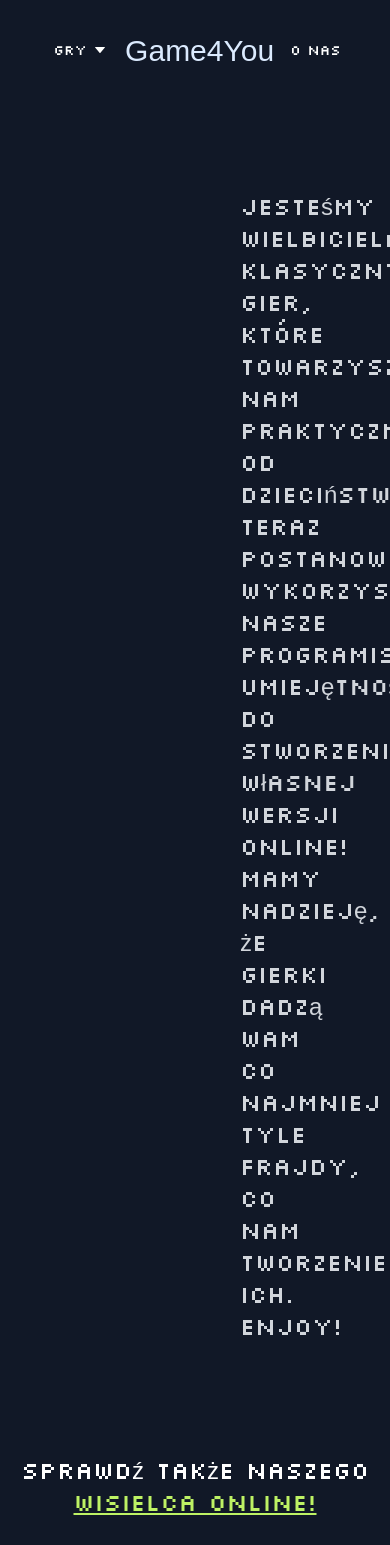
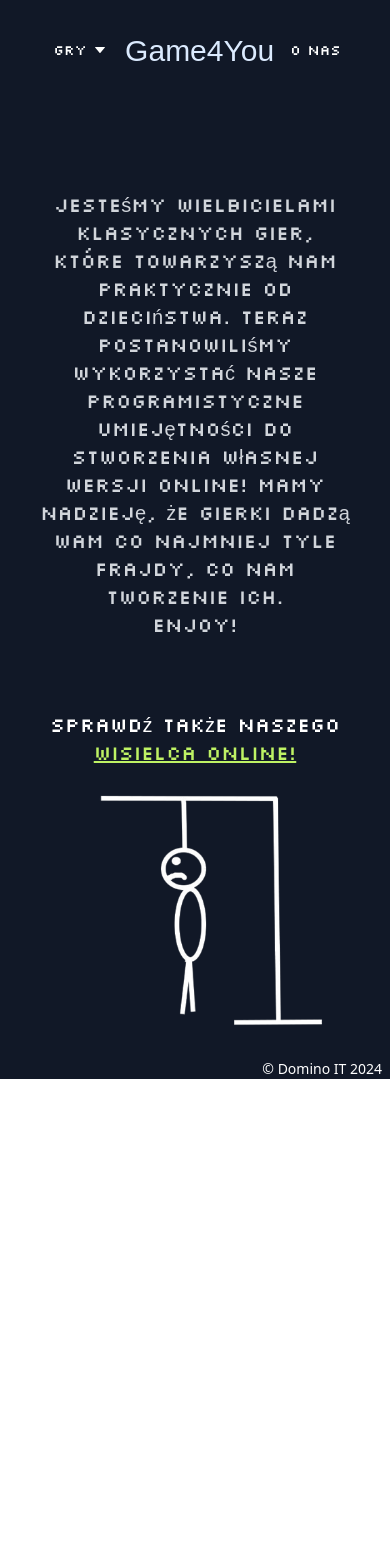
Before and after one commit to DominoxB/Game4You, a Vue app: page /AboutUs in a window 390 px wide. Shown: the top 1545 px of the page. After the commit the page ends 1079 px from the top, so only its background shows below. Built offline with nearby package versions, Linux system fonts and the light colour scheme; a web font is replaced by a local one; what tailwindcss-animated would draw is missing.

Commit message:
feat: add mobile classes

```diff
--- a/src/components/atoms/AboutUs.vue
+++ b/src/components/atoms/AboutUs.vue
@@ -1,5 +1,5 @@
 <template>
-  <div class="text-gray-300 text-center mx-40 px-20 mt-20 py-10 font-silk text-2xl animate-fade">
+  <div class="text-gray-300 text-center mx-10 md:mx-40 md:px-20 mt-20 py-10 font-silk text-xl md:text-2xl animate-fade">
     <span>Jesteśmy wielbicielami klasycznych gier, które towarzyszą nam praktycznie od dzieciństwa. Teraz postanowiliśmy
       wykorzystać nasze programistyczne umiejętności do stworzenia własnej wersji online! Mamy nadzieję, że gierki dadzą
       Wam co
@@ -7,7 +7,7 @@
     </span>
     <p>Enjoy!</p>
   </div>
-  <div class="text-white text-center mt-8 py-10 font-silk text-2xl animate-fade-right mx-auto">
+  <div class="text-white text-center mt-8 md:py-10 font-silk text-xl md:text-2xl animate-fade-right mx-auto">
     <span>Sprawdź także naszego <a href="https://dominoxb.github.io/gra-wisielec/" target="_blank" class="underline text-lime-300">Wisielca online!</a>
     </span>
     <img src="../images/hangman.png" alt="hangman" />
```
